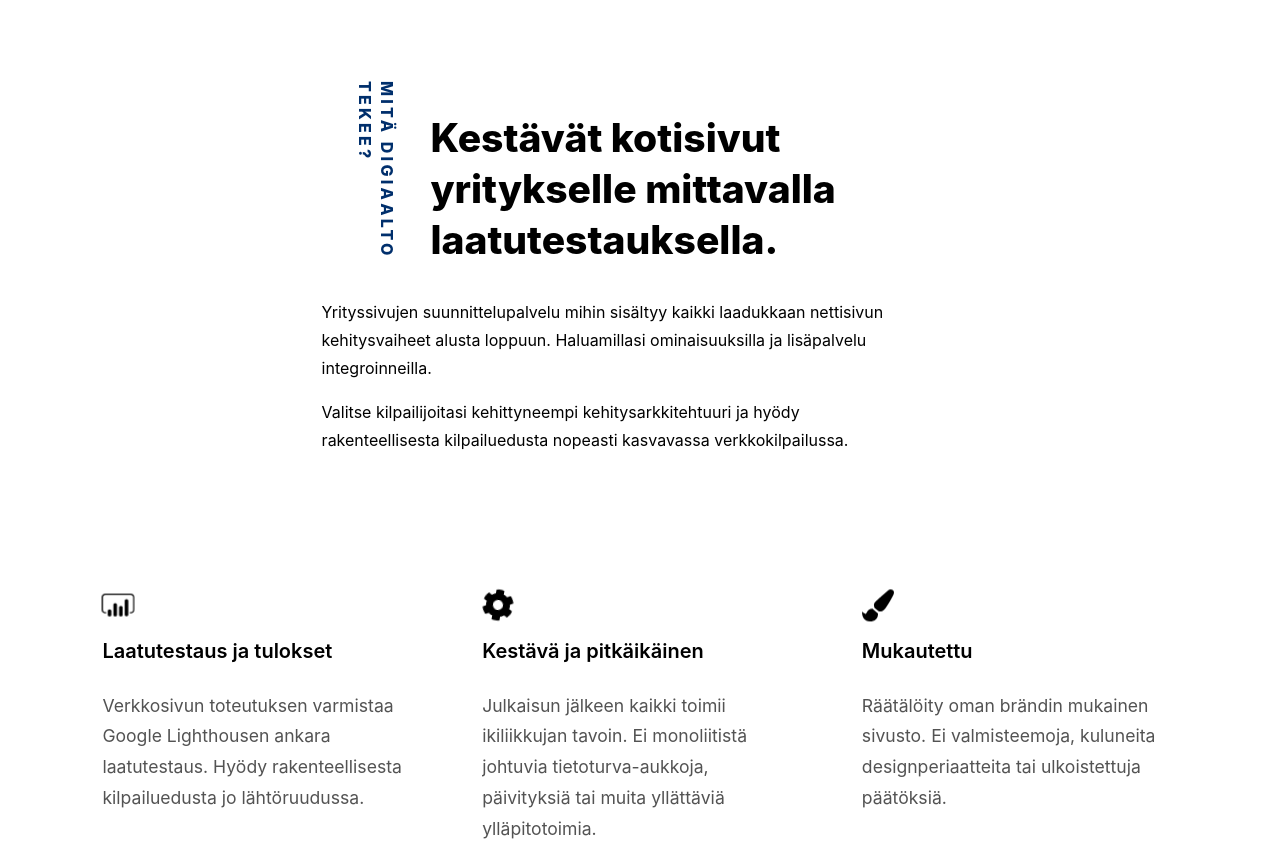
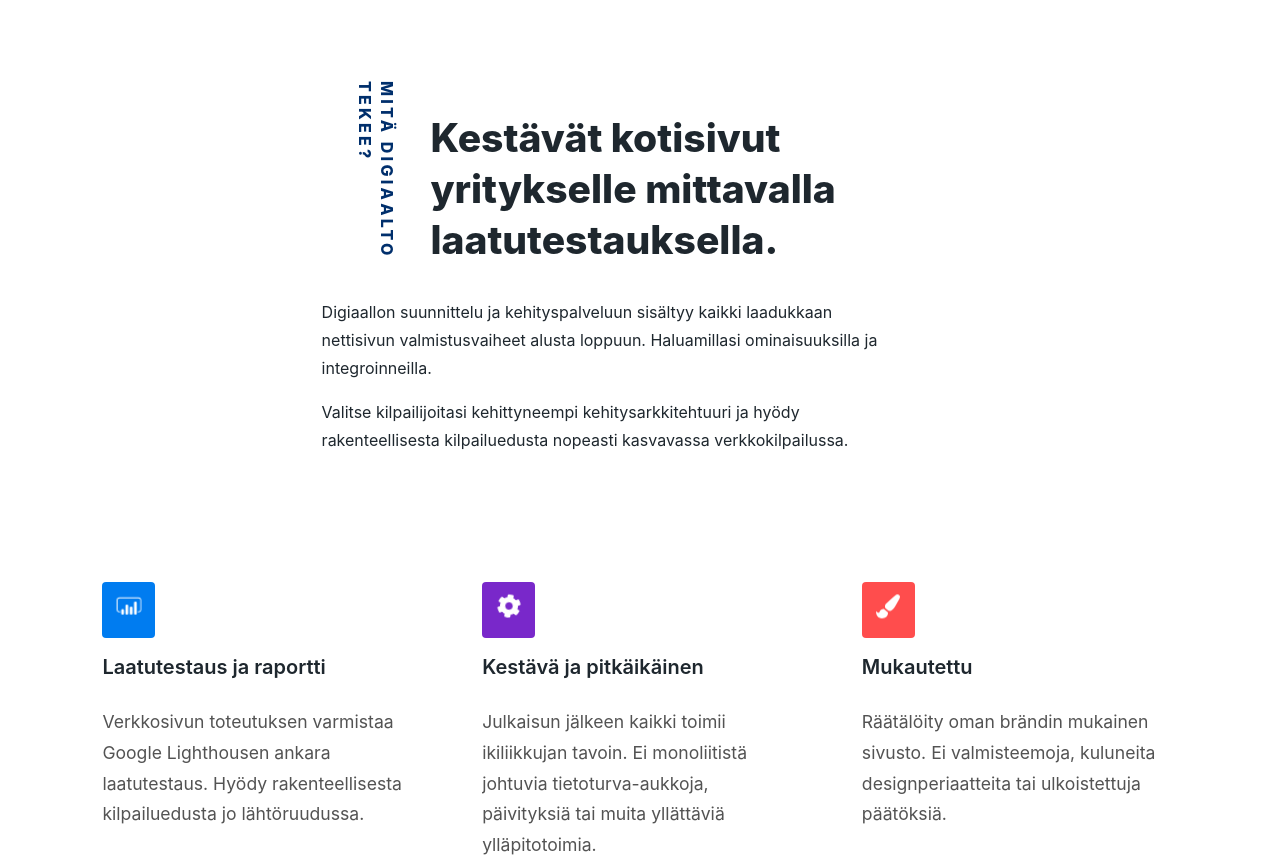
Before and after one commit to digiaalto/etusivu, a Next.js app: page / in a window 1280 px wide. Shown: the part 741-1598 px from the top of the page. Built offline with nearby package versions, Linux system fonts and the light colour scheme.

Commit message:
Väripalettimuutos, ominaisuus animaatio ja ikonien taustavärit

```diff
--- a/components/Ominaisuudet.js
+++ b/components/Ominaisuudet.js
@@ -6,7 +6,7 @@ import { FaPaintBrush } from "react-icons/fa"
 
 const ominaisuudet = [
   {
-    header: "Laatutestaus ja tulokset",
+    header: "Laatutestaus ja raportti",
     text:
       "Verkkosivun toteutuksen varmistaa Google Lighthousen ankara laatutestaus. Hyödy rakenteellisesta kilpailuedusta jo lähtöruudussa.",
     icon: <SiPowerbi className={styles.growing} />,
@@ -27,24 +27,18 @@ const ominaisuudet = [
 
 const Ominaisuudet = () => {
   return (
-    <section className={styles.ominaisuudet}>
-      <Fade delay={200} direction="up" triggerOnce>
+    <Fade delay={200} direction="up" triggerOnce>
+      <section className={styles.ominaisuudet}>
         {ominaisuudet.map((ominaisuus, index) => (
-          <Ominaisuus
-            header={ominaisuus.header}
-            text={ominaisuus.text}
-            icon={ominaisuus.icon}
-            key={`ominaisuus-${index}`}
-          />
+          <Ominaisuus data={ominaisuus} key={`ominaisuus-${index}`} />
         ))}
-      </Fade>
-    </section>
+      </section>
+    </Fade>
   )
 }
 
 const Ominaisuus = (props) => {
-  const { icon, header, text } = props
-
+  const { icon, header, text } = props.data
   return (
     <div className={styles.ominaisuus}>
       <div className={styles.icon}>{icon}</div>
--- a/components/Palvelut.js
+++ b/components/Palvelut.js
@@ -23,9 +23,9 @@ const Palvelut = (props) => {
         <Fade fraction={0.2} delay={200} direction="right" triggerOnce>
           <div className={styles.textWrapper}>
             <p>
-              Yrityssivujen suunnittelupalvelu mihin sisältyy kaikki laadukkaan
-              nettisivun kehitysvaiheet alusta loppuun. Haluamillasi
-              ominaisuuksilla ja lisäpalvelu integroinneilla.
+              Digiaallon suunnittelu ja kehityspalveluun sisältyy kaikki
+              laadukkaan nettisivun valmistusvaiheet alusta loppuun.
+              Haluamillasi ominaisuuksilla ja integroinneilla.
             </p>
             <p>
               Valitse kilpailijoitasi kehittyneempi kehitysarkkitehtuuri ja
--- a/pages/index.js
+++ b/pages/index.js
@@ -2,8 +2,8 @@ import { useRef } from "react"
 import Layout from "../components/Layout"
 import Hero from "../components/Hero"
 import Palvelut from "../components/Palvelut"
+import Ominaisuudet from "../components/Ominaisuudet"
 import Prosessi from "../components/Prosessi"
-import Ominaisuudet from "../components/Ominaisuudet"
 
 const IndexPage = () => {
   const heroRef = useRef(null)
--- a/styles/Hinnat.module.sass
+++ /dev/null
@@ -1,43 +0,0 @@
-@import "_partials.sass"
-
-// Layout.
-.section
-	z-index: 2
-	display: flex
-	justify-content: center
-	position: relative
-	padding: map-get($padding, mobile)
-
-.content
-	display: flex
-	flex-direction: column
-	justify-content: center
-	align-content: center
-	text-align: center
-	max-width: 60rem
-
-// Headers.
-.header
-	font-size: $h3Size
-	margin-top: 0rem
-	font-weight: 800
-	line-height: $headerLineHeight
-	margin-bottom: 2rem
-.note
-	color: map-get($colors, textGray)
-	align-self: center
-
-// Media queries.
-@include tablet
-	.header
-		font-size: $h2Size
-
-@include laptop
-	.section
-		padding: map-get($padding, laptop)
-	.header
-		font-size: $h1Size * 1.2
-
-@include desktop
-	.section
-		padding: map-get($padding, desktop)
--- a/styles/Ominaisuudet.module.sass
+++ b/styles/Ominaisuudet.module.sass
@@ -1,41 +1,55 @@
 @import "_partials"
 
+$tuloksetColor: #007CF0
+$toimintaColor: #7928CA
+$mukautettuColor: #FF4D4D
+
+// Layout.
 .ominaisuudet
+  @include spacing
   display: flex
   justify-content: center
   flex-direction: column
-  @include spacing
-
 .ominaisuus
   display: flex
   flex-direction: column
+  flex: 1
+  &:first-of-type
+    .icon
+      background-color: $tuloksetColor
+  &:nth-of-type(2)
+    .icon
+      background-color: $toimintaColor
+  &:nth-of-type(3)
+    .icon
+      background-color: $mukautettuColor
 
+// Ominaisuus.
+.icon
+  align-self: flex-start
+  margin-bottom: 1rem
+  font-size: 1.5rem
+  padding: 0.3em 0.6em
+  border-radius: 4px
+  color: $light
 .header
   font-weight: 600
   margin-top: 0
-
 .text
   max-width: 400px
   font-size: 1.1rem
   color: map-get($colors, textGray)
-
-.icon
-  font-size: 2rem
-  margin: 0
-
+.growing
+  animation: grow 1s infinite linear
 .spinning
   animation: rotation 3s infinite linear
 .bouncing
   animation: bounce 1s infinite ease-in-out
-.growing
-  animation: grow 2s infinite ease-out
-
 @keyframes rotation
   0%
     transform: rotate(0deg)
   100%
     transform: rotate(360deg)
-
 @keyframes bounce
   0%
     transform: translateY(0px)
@@ -51,6 +65,7 @@
   100%
     transform: scale(1)
 
+// Media queries.
 @include laptop
   .ominaisuudet
     flex-direction: row
--- a/styles/_partials.sass
+++ b/styles/_partials.sass
@@ -6,10 +6,11 @@ $bp: (tablet: 768px, laptop: 1024px, desktop: 1440px)
 
 $padding: (mobile: 5rem 5vw, laptop: 10rem 5vw, desktop: 15rem 9vw)
 
-$primary: #002F6C
+// $primary: #002F6C
+$primary: #3c40c6
 $secondary: #DA202B
 // $dark: #00122A
-$dark: #000000
+$dark: #1e272e
 $light: #ffffff
 
 // Fonts
```
Also changed, not shown: components/Hinnat.js (deleted, +0 -26 lines).
